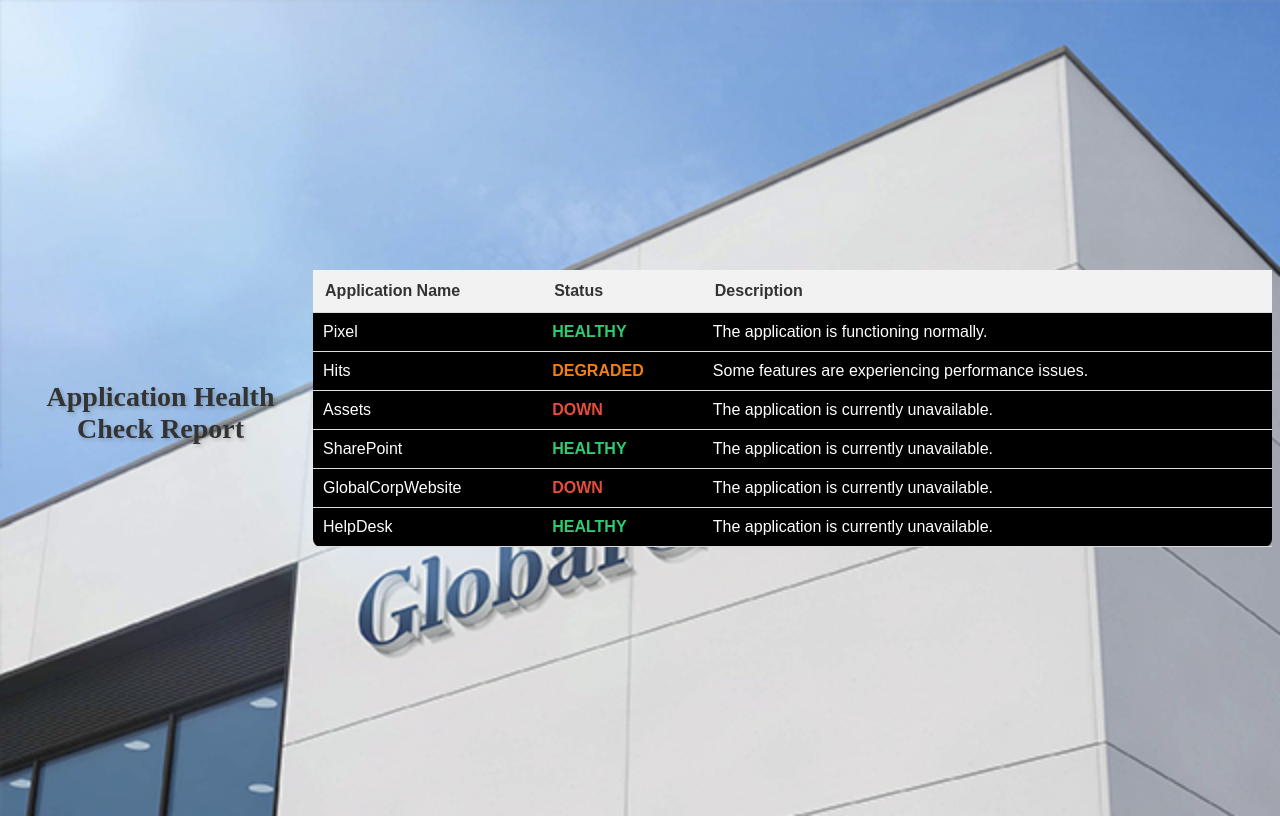
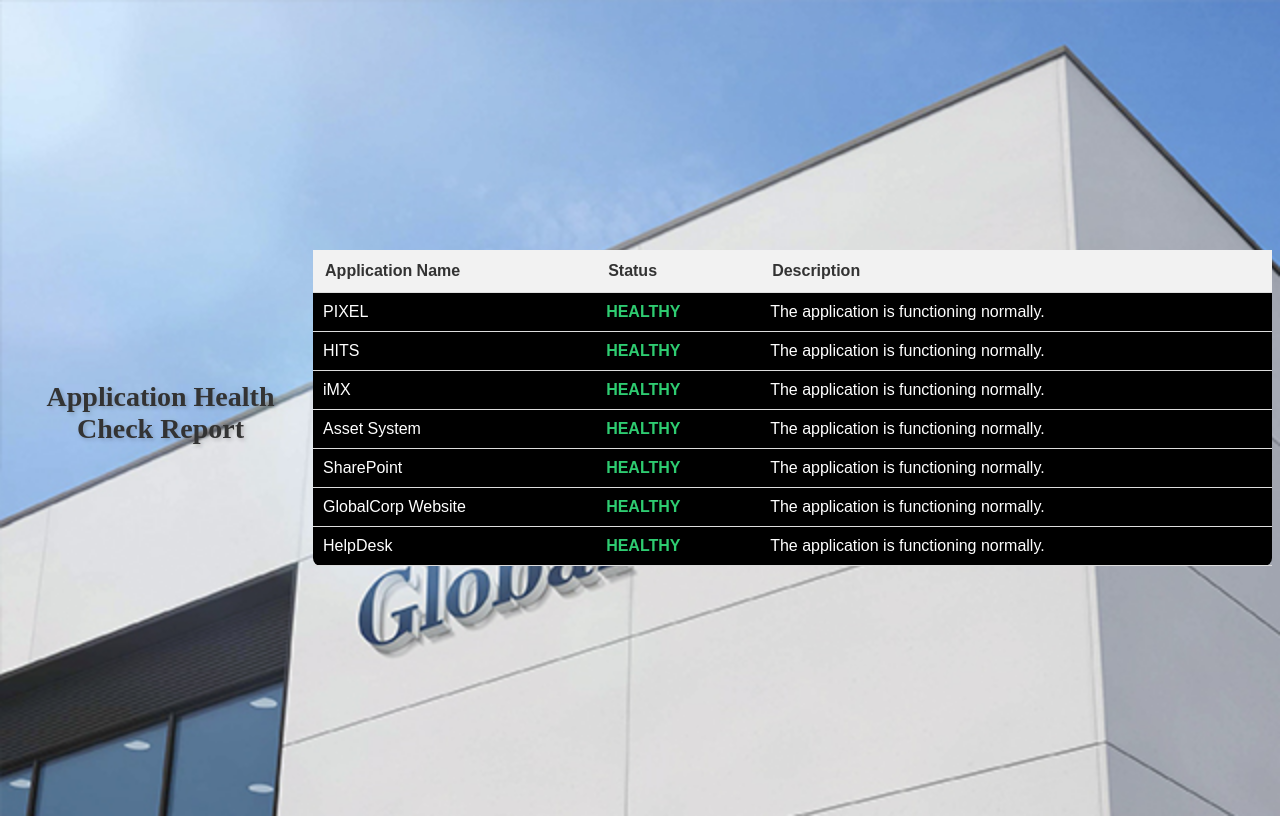
Before and after one commit to GlobalCorpFin/AppsHealth, a plain HTML site: page index.html in a window 1280 px wide. Drawn offline with Linux system fonts and the light colour scheme.

Commit message:
done
done

```diff
--- a/index.html
+++ b/index.html
@@ -5,7 +5,7 @@
     <title>Application Health Check Report</title>
 
     <meta name="viewport" content="width=device-width, initial-scale=1.0">
-
+<link rel="icon" type="image/x-icon" href="icons8-health-check-64.png">
     <style>
         table {
             width: 100%;
@@ -92,41 +92,54 @@ h1 {
         </thead>
         <tbody>
             <tr>
-                <td>Pixel</td>
+                <td>PIXEL</td>
             <td class="status healthy">Healthy</td>
 
                 <td>The application is functioning normally.</td>
             </tr>
             <tr>
-                <td>Hits</td>
-                                <td class="status degraded">Degraded</td>
+                <td>HITS</td>
+                <td class="status healthy">Healthy</td>
 
-                <td class="description">Some features are experiencing performance issues.</td>
+                <td>The application is functioning normally.</td>
             </tr>
+
+
             <tr>
-                <td>Assets</td>
-                                <td class="status down">Down</td>
+                <td>iMX</td>
+                <td class="status healthy">Healthy</td>
 
-                <td>The application is currently unavailable.</td>
+                <td>The application is functioning normally.</td>
+            </tr>
+
+
+
+            <tr>
+                <td>Asset System</td>
+                <td class="status healthy">Healthy</td>
+
+                <td>The application is functioning normally.</td>
             </tr>
 
             <tr>
                 <td>SharePoint</td>
                 <td class="status healthy">Healthy</td>
-                <td class="description">The application is currently unavailable.</td>
+
+                <td>The application is functioning normally.</td>
             </tr>
 
              <tr>
-                <td>GlobalCorpWebsite</td>
-                                <td class="status down">Down</td>
-                <td class="description">The application is currently unavailable.</td>
+                <td>GlobalCorp Website</td>
+                <td class="status healthy">Healthy</td>
+
+                <td>The application is functioning normally.</td>
             </tr>
 
             <tr>
                 <td>HelpDesk</td>
                 <td class="status healthy">Healthy</td>
-                <td class="description">The application is currently unavailable.</td>
-            </tr>
+
+                <td>The application is functioning normally.</td>
 
             <!-- Add more rows as needed -->
         </tbody>
```
